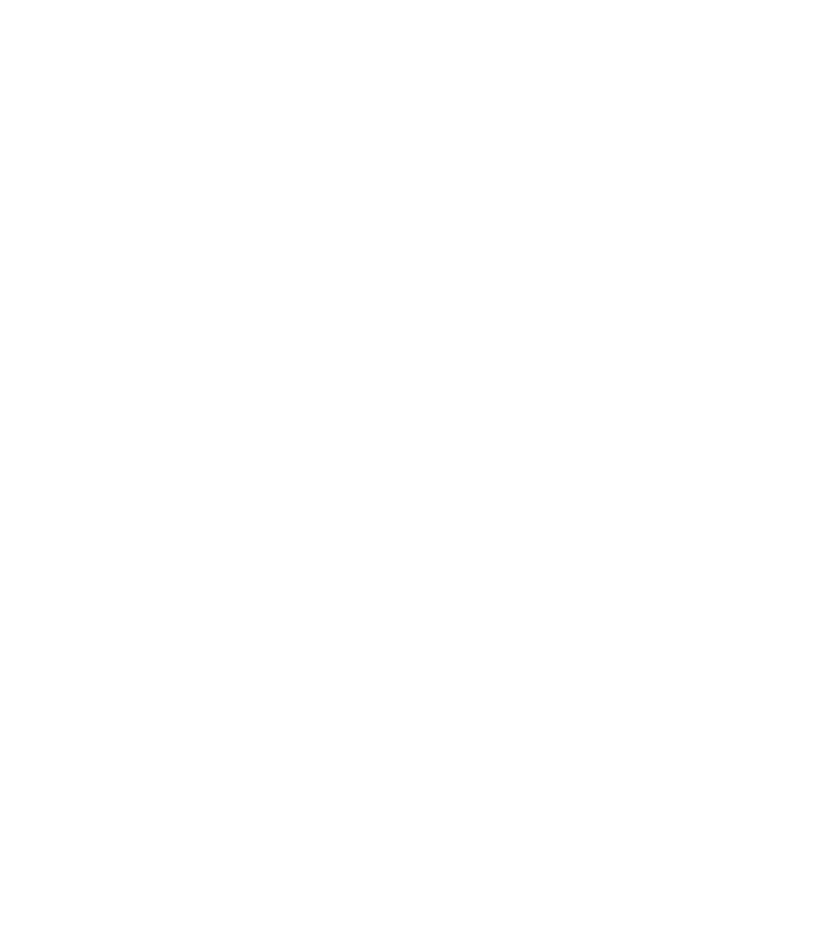
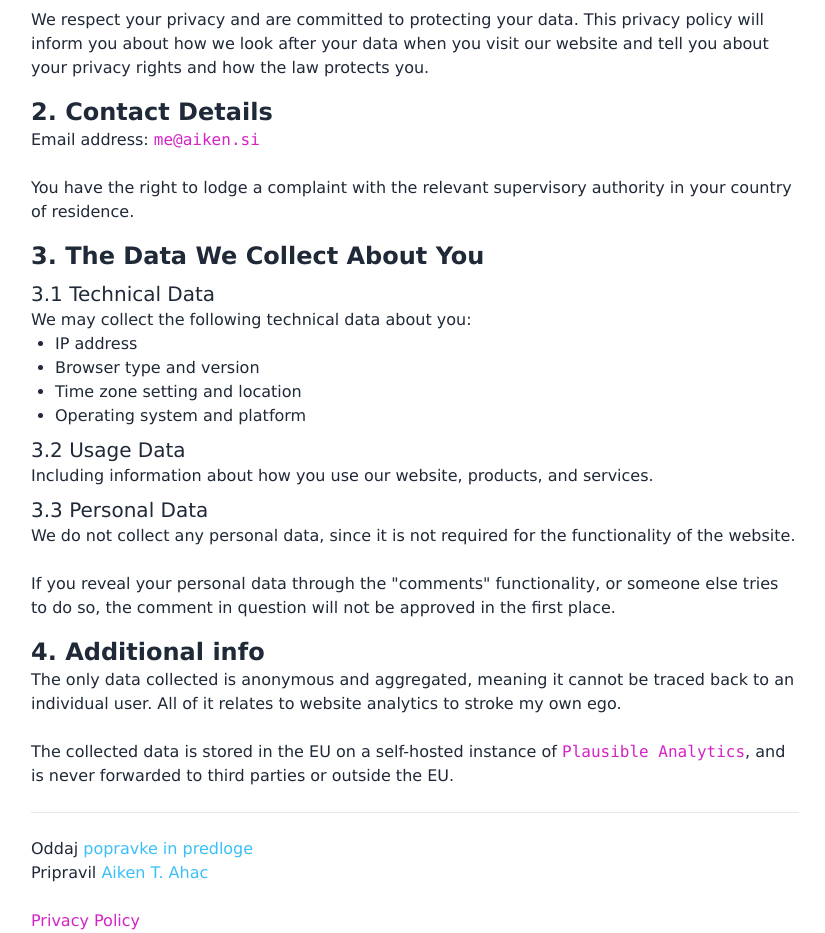
Before and after one commit to aikenahac/frivsspr, a SvelteKit app: page /privacy-policy in a window 1280 px wide. Before the commit this address had no page. Shown: the part 240-1173 px from the top of the page, without its empty margins (225-1050 px from the left). Before the commit the page ends 868 px from the top, so only its background shows below. Built offline with nearby package versions, Linux system fonts and the light colour scheme.

Commit message:
Add privacy policy

```diff
--- a/src/routes/+layout.svelte
+++ b/src/routes/+layout.svelte
@@ -41,6 +41,9 @@
         >
       </p>
       <br />
+      <a href="/privacy-policy" class="text-[#D423C6]">
+        Privacy Policy
+      </a>
     </div>
   </div>
 </main>
--- /dev/null
+++ b/src/routes/privacy-policy/+page.svelte
@@ -0,0 +1,74 @@
+<div>
+  <h1 class="text-3xl font-bold">Privacy Policy for FRI VSŠ Predmetnik</h1>
+  <p class="font-xs text-gray-500">Last updated: 22. 8. 2025</p>
+
+  <h2 class="text-2xl font-semibold mt-4">1. Introduction and Data Controller</h2>
+  <p>
+    Welcome to FRI VSŠ Predmetnik ("we," "our," or "us"), operated by Aiken Tine Ahac.
+    We are the data controller responsible for the processing of data as outlined in this privacy policy.
+  </p>
+
+  <br />
+
+  <p>
+    We respect your privacy and are committed to protecting your data.
+    This privacy policy will inform you about how we look after your
+    data when you visit our website and tell you about your privacy rights
+    and how the law protects you.
+  </p>
+
+  <h2 class="text-2xl font-semibold mt-4">2. Contact Details</h2>
+  <p>
+    Email address: <a href="mailto:me@aiken.si" class="font-mono text-[#D423C6]">me@aiken.si</a>
+  </p>
+
+  <br />
+
+  <p>
+    You have the right to lodge a complaint with the relevant supervisory authority in your country of residence.
+  </p>
+
+  <h2 class="text-2xl font-semibold mt-4">3. The Data We Collect About You</h2>
+
+  <h3 class="text-xl mt-2">3.1 Technical Data</h3>
+  <p>
+    We may collect the following technical data about you:
+  </p>
+  <ul class="list-disc pl-6">
+    <li>IP address</li>
+    <li>Browser type and version</li>
+    <li>Time zone setting and location</li>
+    <li>Operating system and platform</li>
+  </ul>
+
+  <h3 class="text-xl mt-2">3.2 Usage Data</h3>
+  <p>
+    Including information about how you use our website, products, and services.
+  </p>
+
+  <h3 class="text-xl mt-2">3.3 Personal Data</h3>
+  <p>
+    We do not collect any personal data, since it is not required for the functionality of the website.
+  </p>
+
+  <br />
+
+  <p>
+    If you reveal your personal data through the "comments" functionality, or someone else tries to do so,
+    the comment in question will not be approved in the first place.
+  </p>
+
+  <h2 class="text-2xl font-semibold mt-4">4. Additional info</h2>
+  <p>
+    The only data collected is anonymous and aggregated, meaning it cannot be traced back to an individual user. All of it relates to
+    website analytics to stroke my own ego.
+  </p>
+
+  <br />
+
+  <p>
+    The collected data is stored in the EU on a self-hosted instance of
+    <a href="https://plausible.io/" class="text-[#D423C6] font-mono">Plausible Analytics</a>,
+    and is never forwarded to third parties or outside the EU.
+  </p>
+</div>
```
